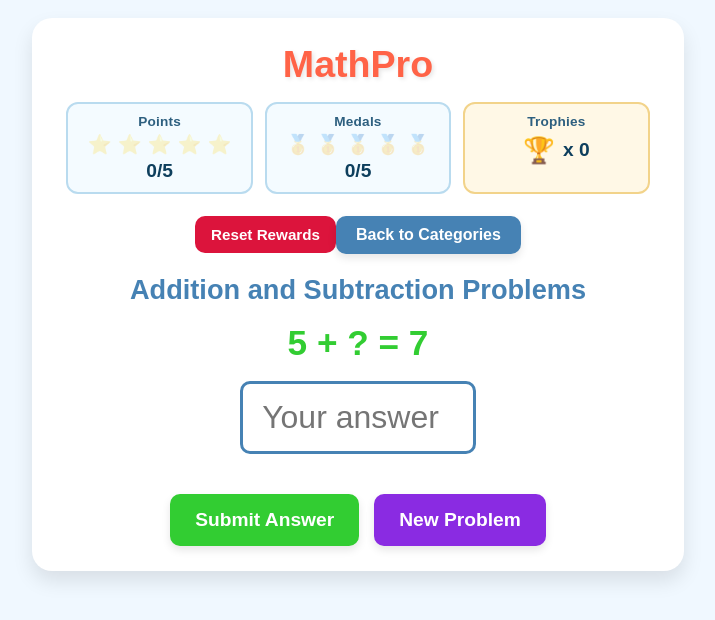
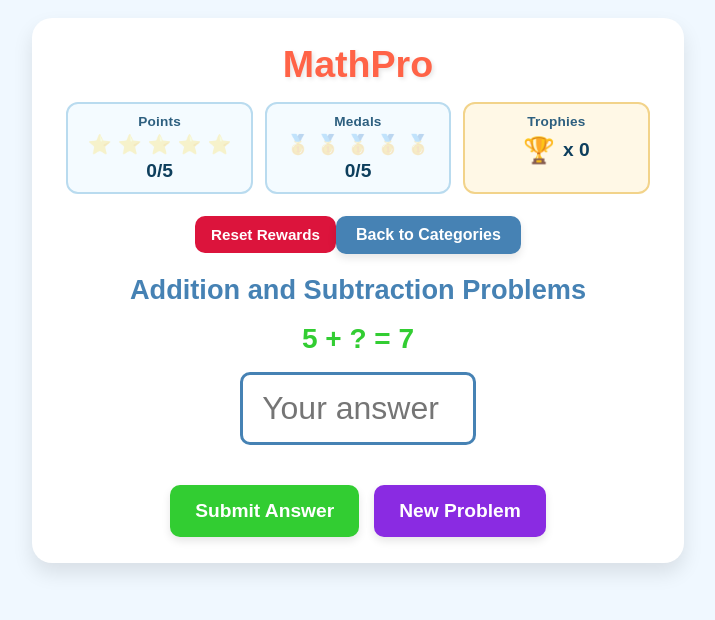
Before and after one commit to imtiyazj/mathpro, a React (Vite) app: page / in a window 1280 px wide. Both pictures are taken after a click on the button 673 px from the left and 345 px from the top of the page. Shown: the top 620 px of the page, without its empty margins (316-1031 px from the left). Built offline with nearby package versions, Linux system fonts and the light colour scheme.

Commit message:
Reduce math question font size

```diff
--- a/src/index.css
+++ b/src/index.css
@@ -93,7 +93,7 @@ h2 {
 
 /* Problem Display */
 .problem-display .problem-question {
-  font-size: clamp(1.45rem, 4.6vw, 2.2rem);
+  font-size: clamp(1.2rem, 3.4vw, 1.75rem);
   margin: clamp(12px, 2vh, 20px) 0;
   line-height: 1.2;
   color: #32cd32; /* LimeGreen */
```
